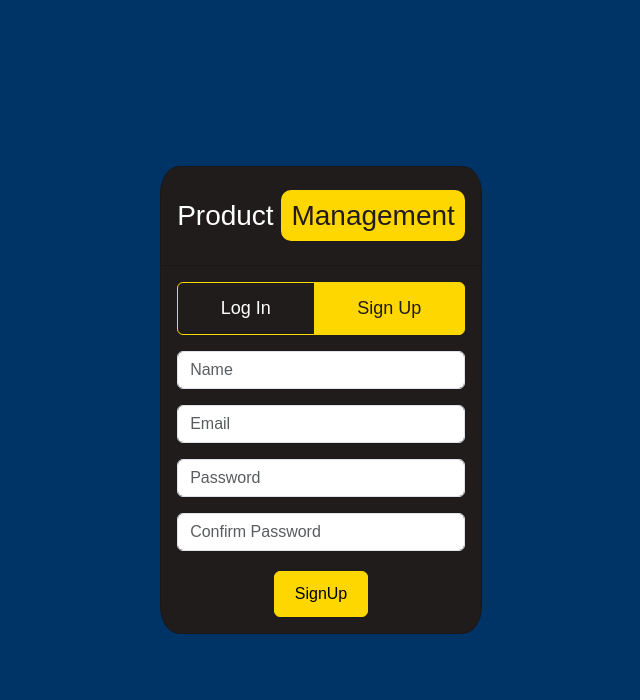
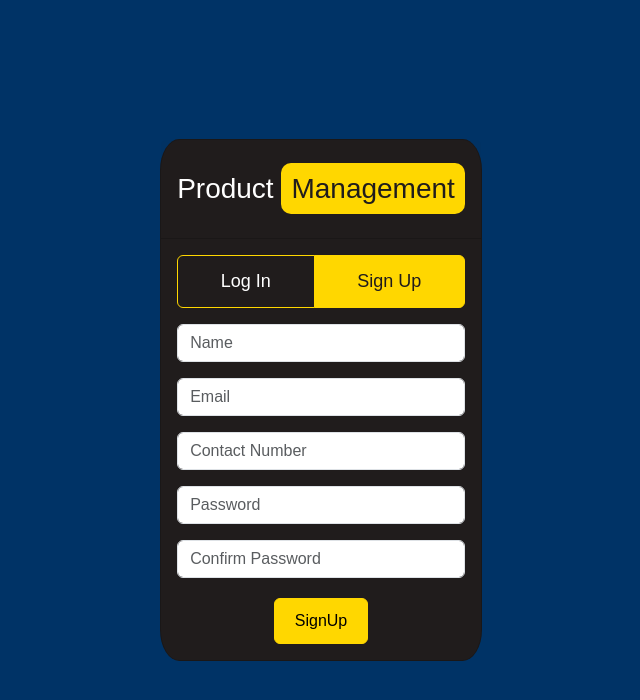
Before and after one commit to Scrum-Implementation/E-Commerce-FrontStore, a React (Create React App) app: page /login in a window 1280 px wide. Both pictures are taken after a click on the button "Log In". Shown: the top 700 px of the page, without its empty margins (319-959 px from the left). Built offline with nearby package versions, Linux system fonts and the light colour scheme; no server answers.

Commit message:
Added Contact Number field

```diff
--- a/src/Components/Auth/SignUpForm.js
+++ b/src/Components/Auth/SignUpForm.js
@@ -8,6 +8,7 @@ const SignUpForm = ({ triggerAlert }) => {
     email: "",
     password: "",
     confirmPassword: "",
+    contact_number: "",
   });
 
   const [error, setError] = useState("");
@@ -65,6 +66,18 @@ const SignUpForm = ({ triggerAlert }) => {
         />
       </Form.Group>
 
+      <Form.Group controlId="formContactNumber">
+        <Form.Control
+          type="text"
+          placeholder="Contact Number"
+          name="contact_number"
+          value={userDetails.contact_number}
+          onChange={handleInputChange}
+          required
+          className="mb-3"
+        />
+      </Form.Group>
+
       <Form.Group controlId="formPassword">
         <Form.Control
           type="password"
```
